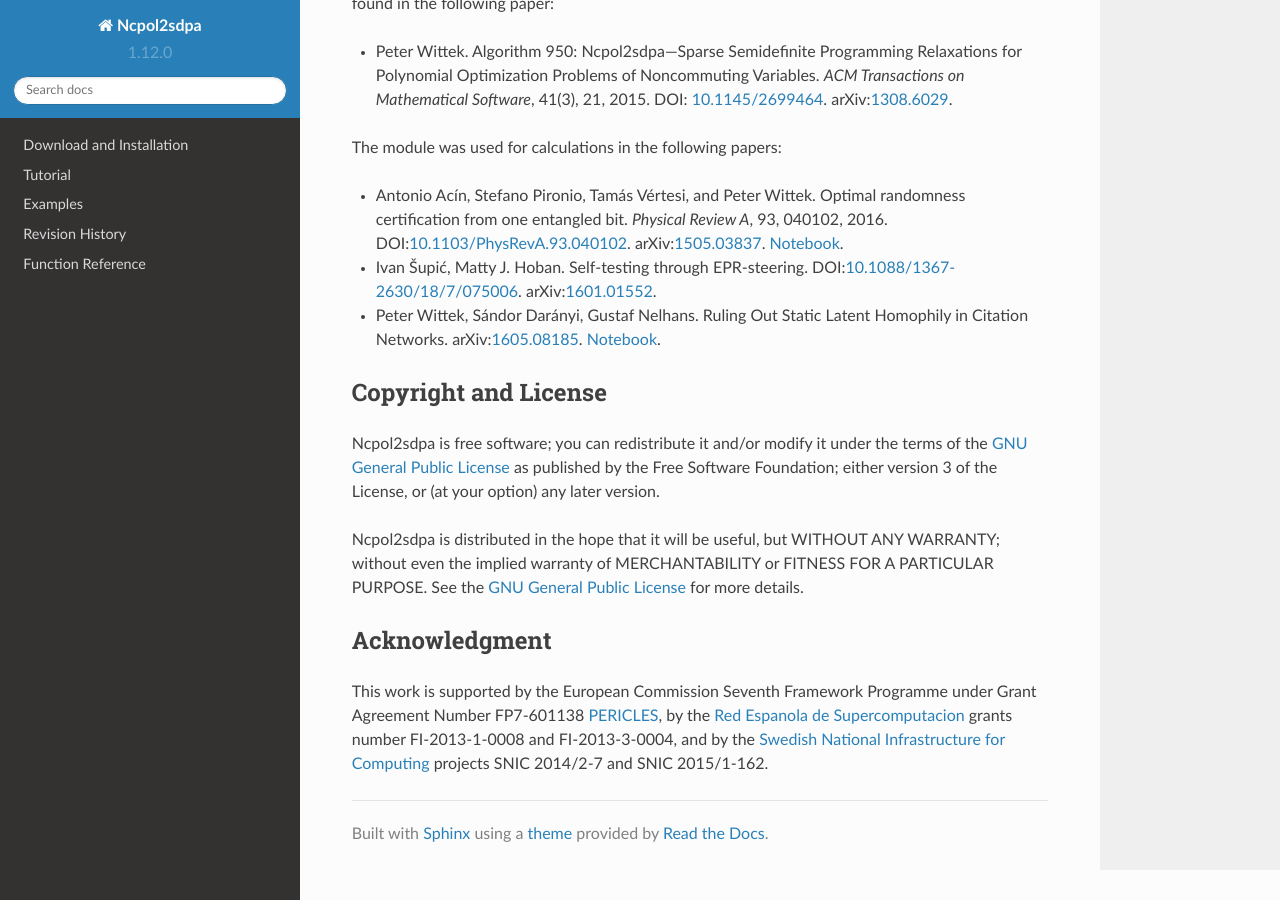
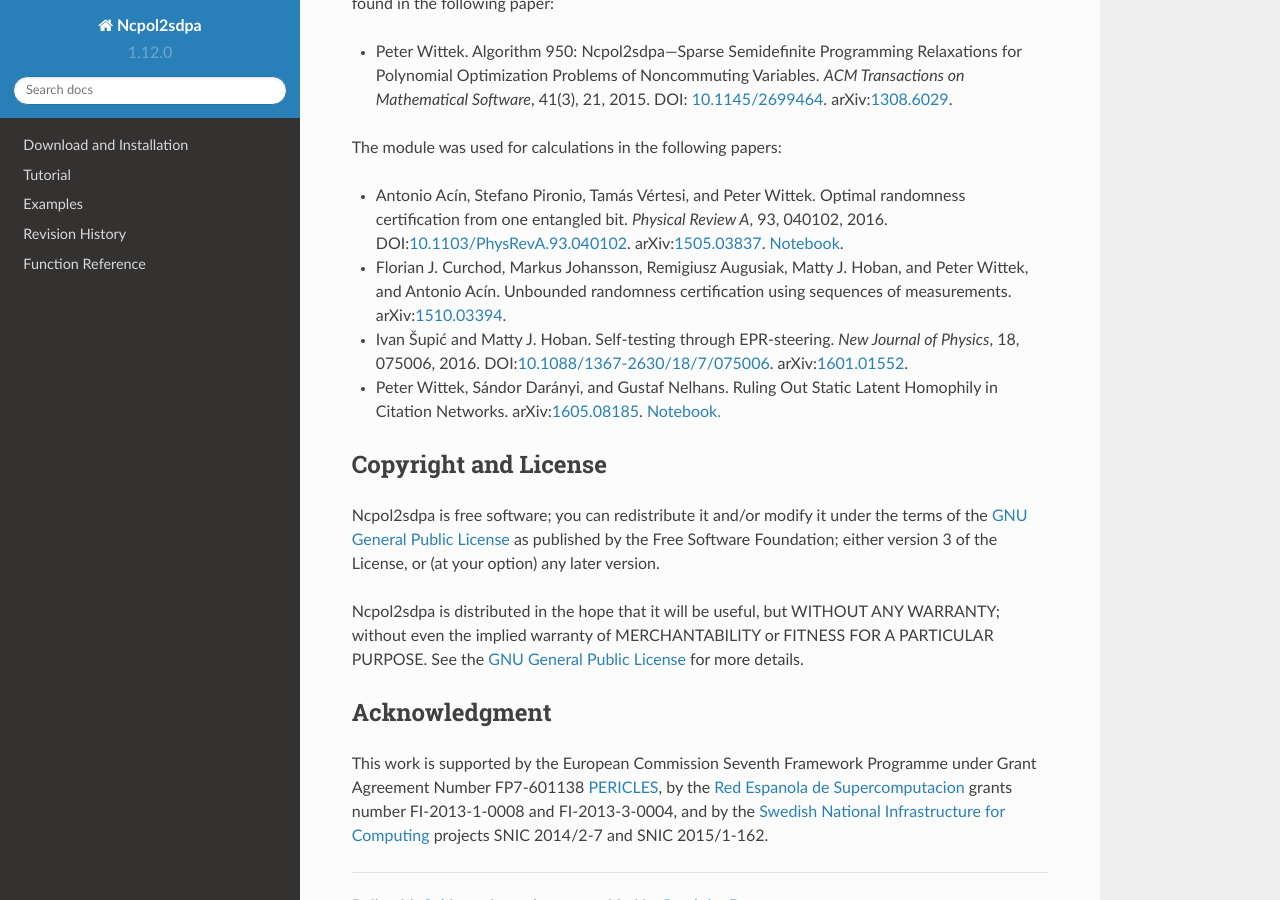
Before and after one commit to peterwittek/ncpol2sdpa, a Sphinx documentation site: the page built from doc/source/introduction.rst, in a window 1280 px wide and 900 px high, scrolled down 720 px. Built offline with Sphinx 7.4.7 and the Read the Docs theme 2.0.0, drawn with Linux system fonts in a browser that asks for light colours.

Commit message:
Citations updated

```diff
--- a/README.rst
+++ b/README.rst
@@ -19,9 +19,11 @@ The module was used for calculations in the following papers:
 
 - Antonio Acín, Stefano Pironio, Tamás Vértesi, and Peter Wittek. Optimal randomness certification from one entangled bit. *Physical Review A*, 93, 040102, 2016. DOI:`10.1103/PhysRevA.93.040102 <https://dx.doi.org/10.1103/PhysRevA.93.040102>`_.  arXiv:`1505.03837 <http://arxiv.org/abs/1505.03837>`_. `Notebook <https://nbviewer.ipython.org/github/peterwittek/ipython-notebooks/blob/master/Optimal%20randomness%20generation%20from%20entangled%20quantum%20states.ipynb>`__.
 
-- Ivan Šupić, Matty J. Hoban. Self-testing through EPR-steering. DOI:`10.1088/1367-2630/18/7/075006 <https://dx.doi.org/10.1088/1367-2630/18/7/075006>`_. arXiv:`1601.01552 <http://arxiv.org/abs/1601.01552>`_.
+- Florian J. Curchod, Markus Johansson, Remigiusz Augusiak, Matty J. Hoban, and Peter Wittek, and Antonio Acín. Unbounded randomness certification using sequences of measurements. arXiv:`1510.03394 <https://arxiv.org/abs/1510.03394>`_.
 
-- Peter Wittek, Sándor Darányi, Gustaf Nelhans. Ruling Out Static Latent Homophily in Citation Networks. arXiv:`1605.08185 <http://arxiv.org/abs/1605.08185>`_. `Notebook. <https://nbviewer.jupyter.org/github/peterwittek/ipython-notebooks/blob/master/Citation_Network_SDP.ipynb>`__
+- Ivan Šupić and Matty J. Hoban. Self-testing through EPR-steering. *New Journal of Physics*, 18, 075006, 2016. DOI:`10.1088/1367-2630/18/7/075006 <https://dx.doi.org/10.1088/1367-2630/18/7/075006>`_. arXiv:`1601.01552 <http://arxiv.org/abs/1601.01552>`_.
+
+- Peter Wittek, Sándor Darányi, and Gustaf Nelhans. Ruling Out Static Latent Homophily in Citation Networks. arXiv:`1605.08185 <http://arxiv.org/abs/1605.08185>`_. `Notebook. <https://nbviewer.jupyter.org/github/peterwittek/ipython-notebooks/blob/master/Citation_Network_SDP.ipynb>`_
 
 Dependencies
 ============
--- a/doc/source/introduction.rst
+++ b/doc/source/introduction.rst
@@ -18,11 +18,13 @@ The implementation has an intuitive syntax for entering problems and it scales f
 
 The module was used for calculations in the following papers:
 
-- Antonio Acín, Stefano Pironio, Tamás Vértesi, and Peter Wittek. Optimal randomness certification from one entangled bit. *Physical Review A*, 93, 040102, 2016. DOI:`10.1103/PhysRevA.93.040102 <http://dx.doi.org/10.1103/PhysRevA.93.040102>`_.  arXiv:`1505.03837 <http://arxiv.org/abs/1505.03837>`_. `Notebook <http://nbviewer.ipython.org/github/peterwittek/ipython-notebooks/blob/master/Optimal%20randomness%20generation%20from%20entangled%20quantum%20states.ipynb>`_.
+- Antonio Acín, Stefano Pironio, Tamás Vértesi, and Peter Wittek. Optimal randomness certification from one entangled bit. *Physical Review A*, 93, 040102, 2016. DOI:`10.1103/PhysRevA.93.040102 <https://dx.doi.org/10.1103/PhysRevA.93.040102>`_.  arXiv:`1505.03837 <http://arxiv.org/abs/1505.03837>`_. `Notebook <https://nbviewer.ipython.org/github/peterwittek/ipython-notebooks/blob/master/Optimal%20randomness%20generation%20from%20entangled%20quantum%20states.ipynb>`__.
 
-- Ivan Šupić, Matty J. Hoban. Self-testing through EPR-steering. DOI:`10.1088/1367-2630/18/7/075006 <https://dx.doi.org/10.1088/1367-2630/18/7/075006>`_. arXiv:`1601.01552 <http://arxiv.org/abs/1601.01552>`_.
+- Florian J. Curchod, Markus Johansson, Remigiusz Augusiak, Matty J. Hoban, and Peter Wittek, and Antonio Acín. Unbounded randomness certification using sequences of measurements. arXiv:`1510.03394 <https://arxiv.org/abs/1510.03394>`_.
 
-- Peter Wittek, Sándor Darányi, Gustaf Nelhans. Ruling Out Static Latent Homophily in Citation Networks. arXiv:`1605.08185 <http://arxiv.org/abs/1605.08185>`_. `Notebook <https://nbviewer.jupyter.org/github/peterwittek/ipython-notebooks/blob/master/Citation_Network_SDP.ipynb>`_.
+- Ivan Šupić and Matty J. Hoban. Self-testing through EPR-steering. *New Journal of Physics*, 18, 075006, 2016. DOI:`10.1088/1367-2630/18/7/075006 <https://dx.doi.org/10.1088/1367-2630/18/7/075006>`_. arXiv:`1601.01552 <http://arxiv.org/abs/1601.01552>`_.
+
+- Peter Wittek, Sándor Darányi, and Gustaf Nelhans. Ruling Out Static Latent Homophily in Citation Networks. arXiv:`1605.08185 <http://arxiv.org/abs/1605.08185>`_. `Notebook. <https://nbviewer.jupyter.org/github/peterwittek/ipython-notebooks/blob/master/Citation_Network_SDP.ipynb>`_
 
 Copyright and License
 =====================
```
